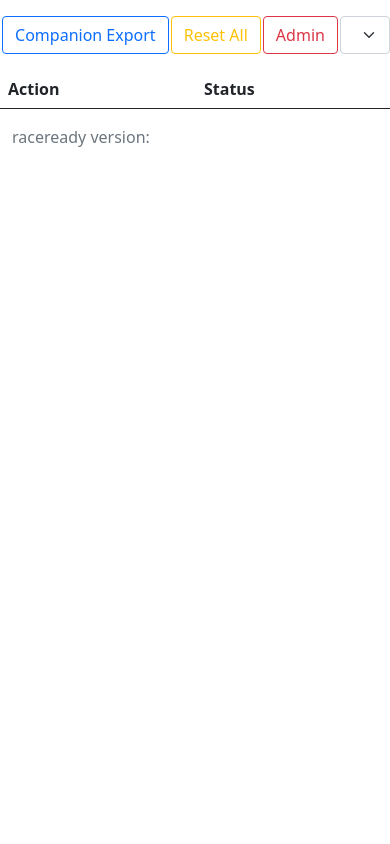
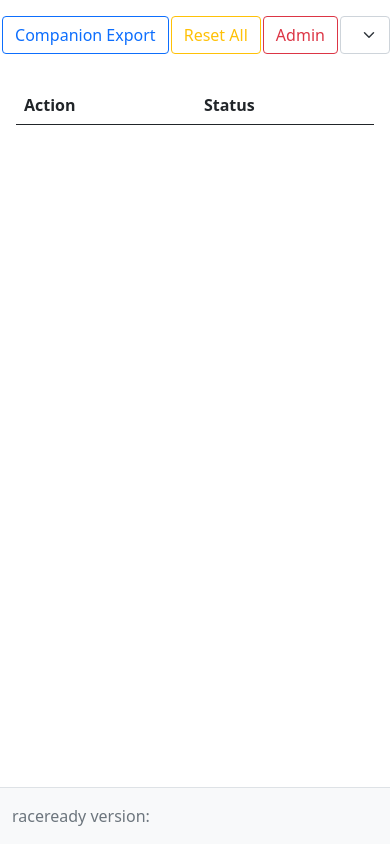
Before and after one commit to Pingue/raceready, a Flask app: page / in a window 390 px wide. Run offline with Flask 3, Linux system fonts and the light colour scheme; lists and menus that the app fills with data are empty; some libraries are stand-ins or nearby versions.

Commit message:
fix: Better responsive design

```diff
--- a/static/index.js
+++ b/static/index.js
@@ -32,11 +32,59 @@ function updateData(data) {
             $('#'+element.id).html(tds);
         }
     });
+    adjustTableCompactness();
     checkAllGreen();
     function rowclick () {
         socket.emit('toggle_state', {id: $(this).attr('id')});
     };
     $('table tr').off('click').on('click', rowclick);
+}
+
+function adjustTableCompactness() {
+    var $table = $('.table');
+    var $container = $('.table-container');
+    var $tbody = $('tbody');
+    var rowCount = $tbody.find('tr').length;
+
+    if (rowCount === 0) return;
+
+    // Get available height (minus padding and header)
+    var containerHeight = $container.height();
+    var headerHeight = $('thead').outerHeight() || 50; // fallback if header not rendered yet
+    var availableHeight = containerHeight - headerHeight - 40; // 40px for padding/margins
+
+    // Calculate optimal height per row
+    var optimalRowHeight = availableHeight / rowCount;
+
+    console.log('Container height:', containerHeight);
+    console.log('Header height:', headerHeight);
+    console.log('Available height for rows:', availableHeight);
+    console.log('Row count:', rowCount);
+    console.log('Optimal row height:', optimalRowHeight);
+
+    // Remove existing compactness classes
+    $table.removeClass('compact very-compact ultra-compact');
+
+    // Determine appropriate font size based on available row height
+    // Font size should be roughly 60-70% of row height for good readability
+    var targetFontSize = optimalRowHeight * 0.6;
+
+    console.log('Target font size:', targetFontSize + 'px');
+
+    // Apply appropriate class based on calculated font size
+    if (targetFontSize >= 64) { // 4rem at 16px base
+        // Use default (4rem)
+        console.log('Using default size');
+    } else if (targetFontSize >= 35) { // ~2.2rem
+        $table.addClass('compact');
+        console.log('Using compact');
+    } else if (targetFontSize >= 27) { // ~1.7rem
+        $table.addClass('very-compact');
+        console.log('Using very-compact');
+    } else {
+        $table.addClass('ultra-compact');
+        console.log('Using ultra-compact');
+    }
 }
 function checkAllGreen() {
     var allgreen = true;
@@ -88,6 +136,11 @@ $().ready(function() {
         socket.emit('reset_all');
     });
 
+    // Adjust table compactness on window resize
+    $(window).on('resize', function() {
+        adjustTableCompactness();
+    });
+
     // Load checklists and set the current one as selected using WebSocket
     socket.once('checklists', function(checklists) {
         socket.once('current_checklist', function(currentData) {
--- a/templates/index.html
+++ b/templates/index.html
@@ -5,6 +5,78 @@
         <script src="/static/index.js" type="text/javascript" charset="utf-8"></script>
         <link href="https://cdn.jsdelivr.net/npm/bootstrap@5.0.2/dist/css/bootstrap.min.css" rel="stylesheet" integrity="sha384-EVSTQN3/azprG1Anm3QDgpJLIm9Nao0Yz1ztcQTwFspd3yD65VohhpuuCOmLASjC" crossorigin="anonymous">
         <script src="https://cdn.jsdelivr.net/npm/bootstrap@5.0.2/dist/js/bootstrap.bundle.min.js" integrity="sha384-MrcW6ZMFYlzcLA8Nl+NtUVF0sA7MsXsP1UyJoMp4YLEuNSfAP+JcXn/tWtIaxVXM" crossorigin="anonymous"></script>
+        <style>
+            /* Responsive table styling */
+            .table tbody tr.h1 {
+                font-size: 4rem; /* Reasonable large default size */
+                height: auto;
+                line-height: 1.2;
+            }
+
+            .table tbody tr.h1 td {
+                padding: 0.75rem; /* Default Bootstrap padding */
+                vertical-align: middle;
+            }
+
+            /* Scale down when many rows */
+            .table.compact tbody tr.h1 {
+                font-size: 2.2rem;
+                line-height: 1.1;
+            }
+
+            .table.compact tbody tr.h1 td {
+                padding: 0.5rem;
+            }
+
+            .table.very-compact tbody tr.h1 {
+                font-size: 1.7rem;
+                line-height: 1.0;
+            }
+
+            .table.very-compact tbody tr.h1 td {
+                padding: 0.3rem;
+            }
+
+            .table.ultra-compact tbody tr.h1 {
+                font-size: 1.3rem;
+                line-height: 0.9;
+            }
+
+            .table.ultra-compact tbody tr.h1 td {
+                padding: 0.2rem;
+            }
+
+            /* Ensure table takes up available space */
+            .table-container {
+                flex: 1;
+                overflow-y: auto;
+                padding: 1rem;
+            }
+
+            .table {
+                margin-bottom: 0;
+            }
+
+            body {
+                margin: 0;
+                padding: 0;
+                height: 100vh;
+                display: flex;
+                flex-direction: column;
+            }
+
+            .navbar {
+                flex-shrink: 0;
+            }
+
+            .footer {
+                flex-shrink: 0;
+                margin-top: auto;
+                padding: 1rem 0;
+                background-color: #f8f9fa;
+                border-top: 1px solid #dee2e6;
+            }
+        </style>
     </head>
     <body>
         <nav class="navbar navbar-expand-lg navbar-light">
@@ -19,11 +91,13 @@
             <select id="checklist-select" class="form-select" style="width:auto;display:inline-block"></select>
         </nav>
 
-        <table class="table table-hover table-striped table">
-            <thead><th>Action</th><th>Status</th></thead>
-            <tbody>
-            </tbody>
-        </table>
+        <div class="table-container">
+            <table class="table table-hover table-striped table">
+                <thead><th>Action</th><th>Status</th></thead>
+                <tbody>
+                </tbody>
+            </table>
+        </div>
 
         <footer class="footer">
             <div class="container">
```
